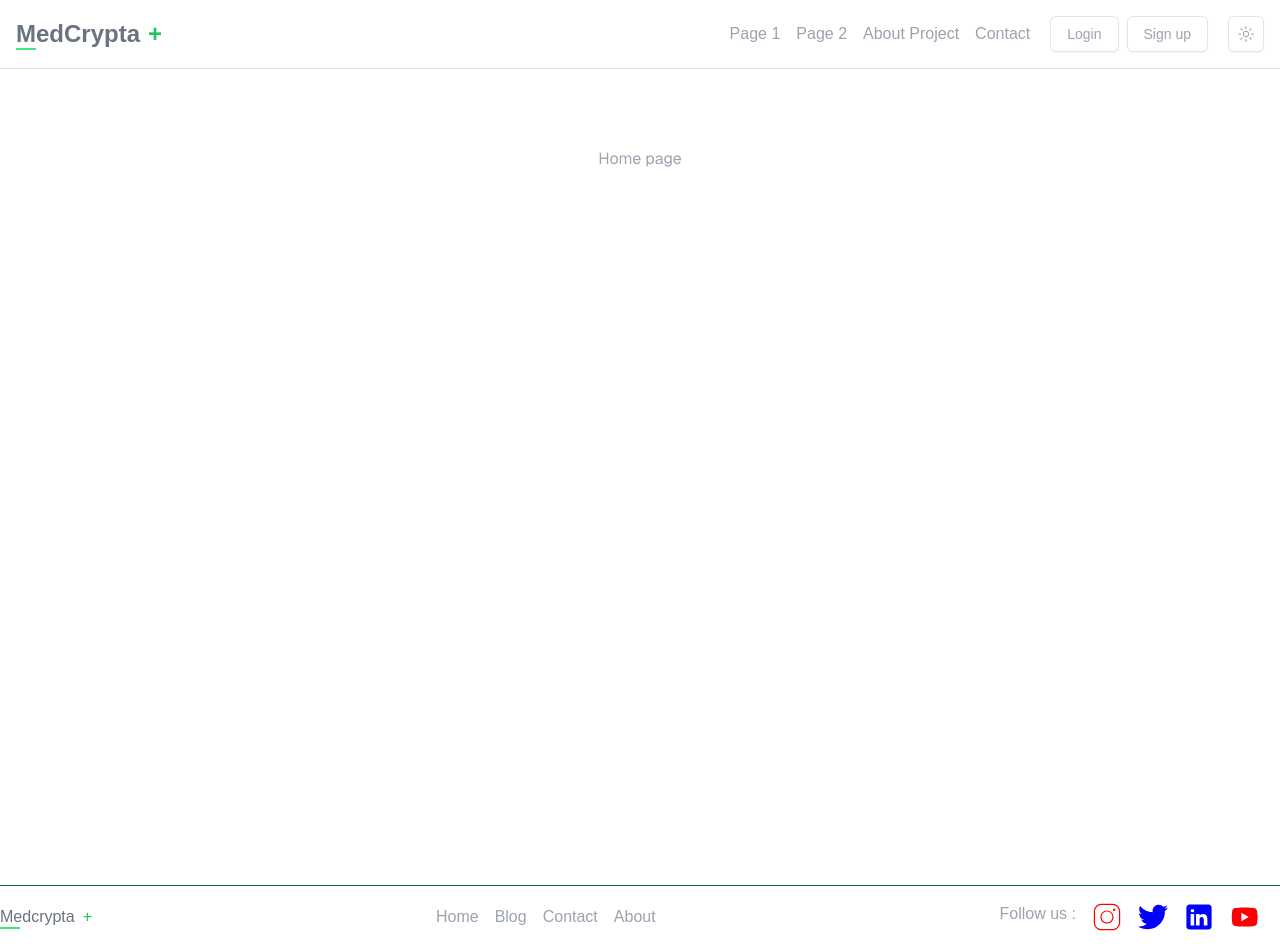
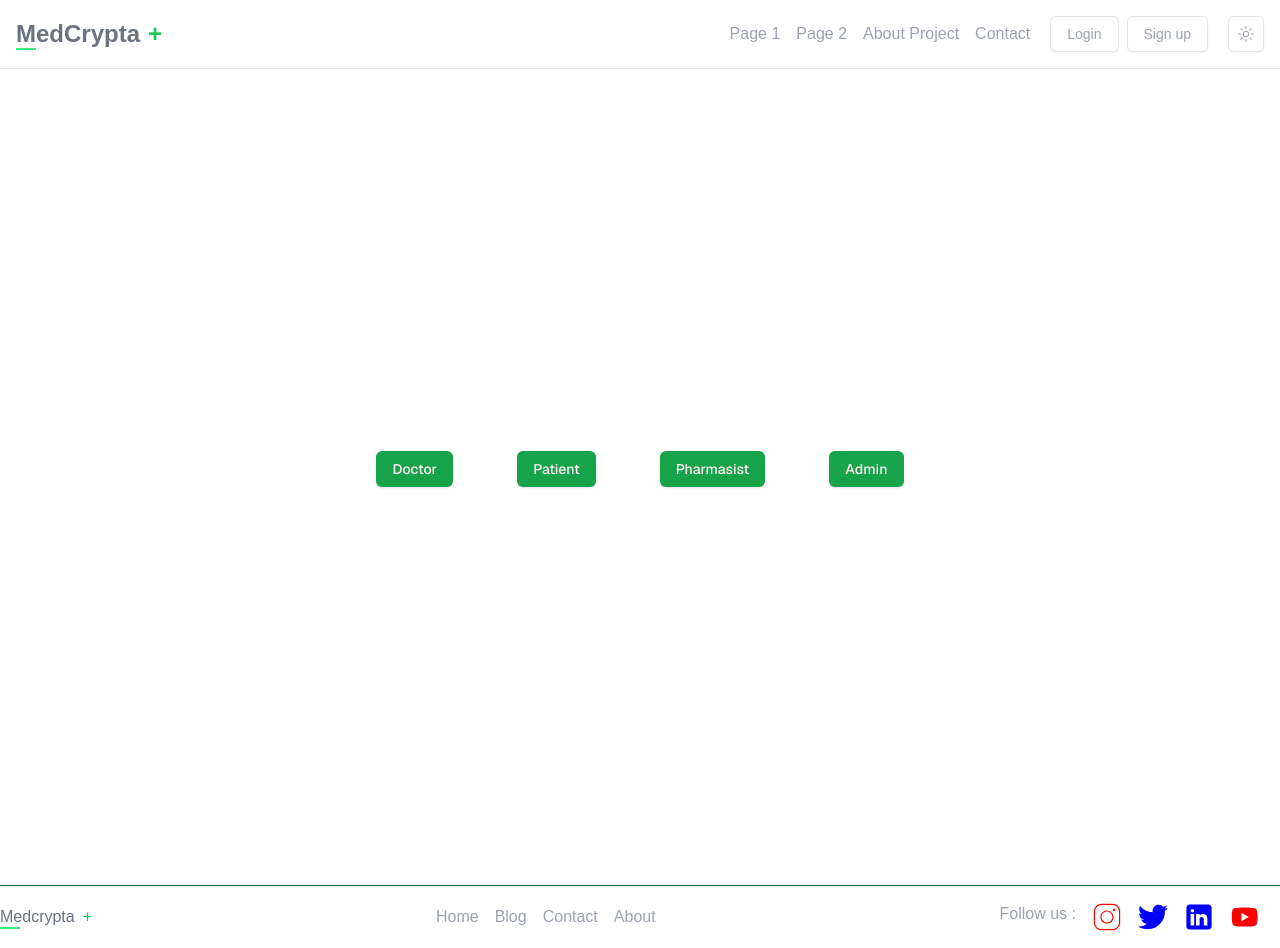
Before and after one commit to Nithin9585/Medcrypta, a Next.js app in the folder frontend/: page / in a window 1280 px wide. Built offline with nearby package versions, Linux system fonts and the light colour scheme.

Commit message:
role based route

```diff
--- /dev/null
+++ b/frontend/app/Admin/dashboard/page.js
@@ -0,0 +1,14 @@
+"use client";
+
+export default function AdminDashboard() {
+
+
+
+  return (
+    <div>
+      <h1>Admin Dashboard</h1>
+      <p>Welcome to the Admin dashboard!</p>
+
+    </div>
+  );
+}
--- /dev/null
+++ b/frontend/app/Doctor/dashboard/page.js
@@ -0,0 +1,17 @@
+"use client";
+
+
+
+export default function PatientDashboard() {
+
+
+
+  return (
+    <div>
+      <h1>Doctor Dashboard</h1>
+      <p>Welcome to the Doctor dashboard!</p>
+
+    </div>
+  );
+
+}
--- /dev/null
+++ b/frontend/app/Patient/dashboard/page.js
@@ -0,0 +1,13 @@
+"use client";
+
+
+export default function PatientDashboard() {
+
+  return (
+    <div>
+      <h1>Patent Dashboard</h1>
+      <p>Welcome to the Patent dashboard!</p>
+
+    </div>
+  );
+}
--- /dev/null
+++ b/frontend/app/Pharmasist/dashboard/page.js
@@ -0,0 +1,14 @@
+"use client";
+
+export default function PharmacistDashboard() {
+
+
+
+  return (
+    <div>
+      <h1>Pharmasist Dashboard</h1>
+      <p>Welcome to the Pharmasist dashboard!</p>
+
+    </div>
+  );
+}
--- a/frontend/app/layout.jsx
+++ b/frontend/app/layout.jsx
@@ -1,8 +1,10 @@
+"use client";
 import { Geist, Geist_Mono } from "next/font/google";
 import Navbar from "@/components/Navbar";
-import "./globals.css"
+import "./globals.css";
 import Footer from "@/components/ui/footer";
 import { ThemeProvider } from "@/components/theme-provider";
+import { SessionProvider } from "next-auth/react";
 
 const geistSans = Geist({
   variable: "--font-geist-sans",
@@ -14,26 +16,19 @@ const geistMono = Geist_Mono({
   subsets: ["latin"],
 });
 
-export const metadata = {
-  title: "Medcrypta",
-  description: "Medcrypta is a blockchain based platform",
-};
-
 export default function RootLayout({ children }) {
   return (
     <html lang="en">
-      <body
-        className={`${geistSans.variable} ${geistMono.variable} antialiased`}
-      >
-        <ThemeProvider
-          attribute="class"
-          defaultTheme="system"
-          enableSystem>
-
-        <Navbar />
-        {children}
-        <Footer />
-        </ThemeProvider>
+      <body className={`${geistSans.variable} ${geistMono.variable} antialiased`}>
+        <SessionProvider>
+          <ThemeProvider attribute="class" defaultTheme="system" enableSystem>
+            <div className="flex flex-col min-h-screen">
+              <Navbar />
+              <main className="flex-grow">{children}</main>
+              <Footer />
+            </div>
+          </ThemeProvider>
+        </SessionProvider>
       </body>
     </html>
   );
--- a/frontend/app/page.jsx
+++ b/frontend/app/page.jsx
@@ -1,9 +1,30 @@
+import { Button } from "@/components/ui/button";
+import Link from 'next/link';
+
 
 export default function Home() {
   return (
-    <div className="grid grid-rows-[20px_1fr_20px] items-center justify-items-center min-h-screen p-8 pb-20 gap-16 sm:p-20 font-[family-name:var(--font-geist-sans)]">
-      Home page
-
+    <div className="flex flex-col sm:flex-row items-center justify-center min-h-screen p-8 pb-20 gap-8 sm:gap-16 sm:p-20 font-[family-name:var(--font-geist-sans)]">
+      <Link href={"/Doctor/dashboard"}>
+      <Button className="w-full sm:w-auto">
+        Doctor
+      </Button>
+      </Link>
+      <Link href={"/Patient/dashboard"}>
+      <Button className="w-full sm:w-auto">
+        Patient
+      </Button>
+      </Link>
+      <Link href={"/Pharmasist/dashboard"}>
+      <Button className="w-full sm:w-auto">
+        Pharmasist
+      </Button>
+      </Link>
+      <Link href={"/Admin/dashboard"}>
+      <Button className="w-full sm:w-auto">
+        Admin
+      </Button>
+      </Link>
     </div>
   );
 }
--- /dev/null
+++ b/frontend/app/unauthorized/page.js
@@ -0,0 +1,9 @@
+// app/unauthorized/page.js
+export default function Unauthorized() {
+    return (
+      <div>
+        <h1>Unauthorized</h1>
+        <p>You do not have permission to access this page.</p>
+      </div>
+    );
+  }
--- a/frontend/package.json
+++ b/frontend/package.json
@@ -18,6 +18,7 @@
     "clsx": "^2.1.1",
     "lucide-react": "^0.469.0",
     "next": "15.1.3",
+    "next-auth": "^4.24.11",
     "next-themes": "^0.4.4",
     "react": "^19.0.0",
     "react-dom": "^19.0.0",
```
Also changed, not shown: frontend/app/auth/signin/page.js (added, +118 -0 lines), frontend/app/api/auth/[...nextauth]/route.js (added), 1 other file (tests, documents, lock files or other folders).
